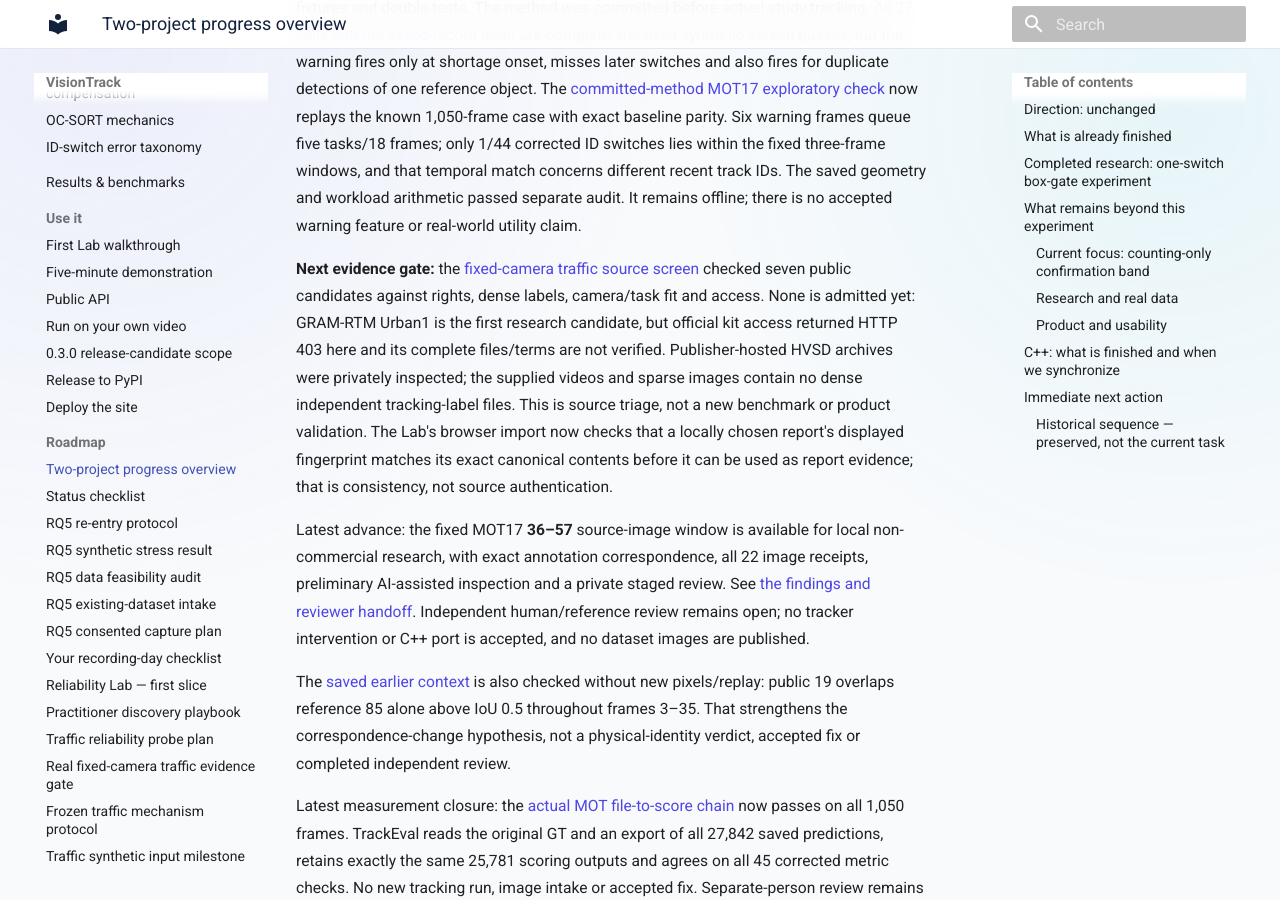
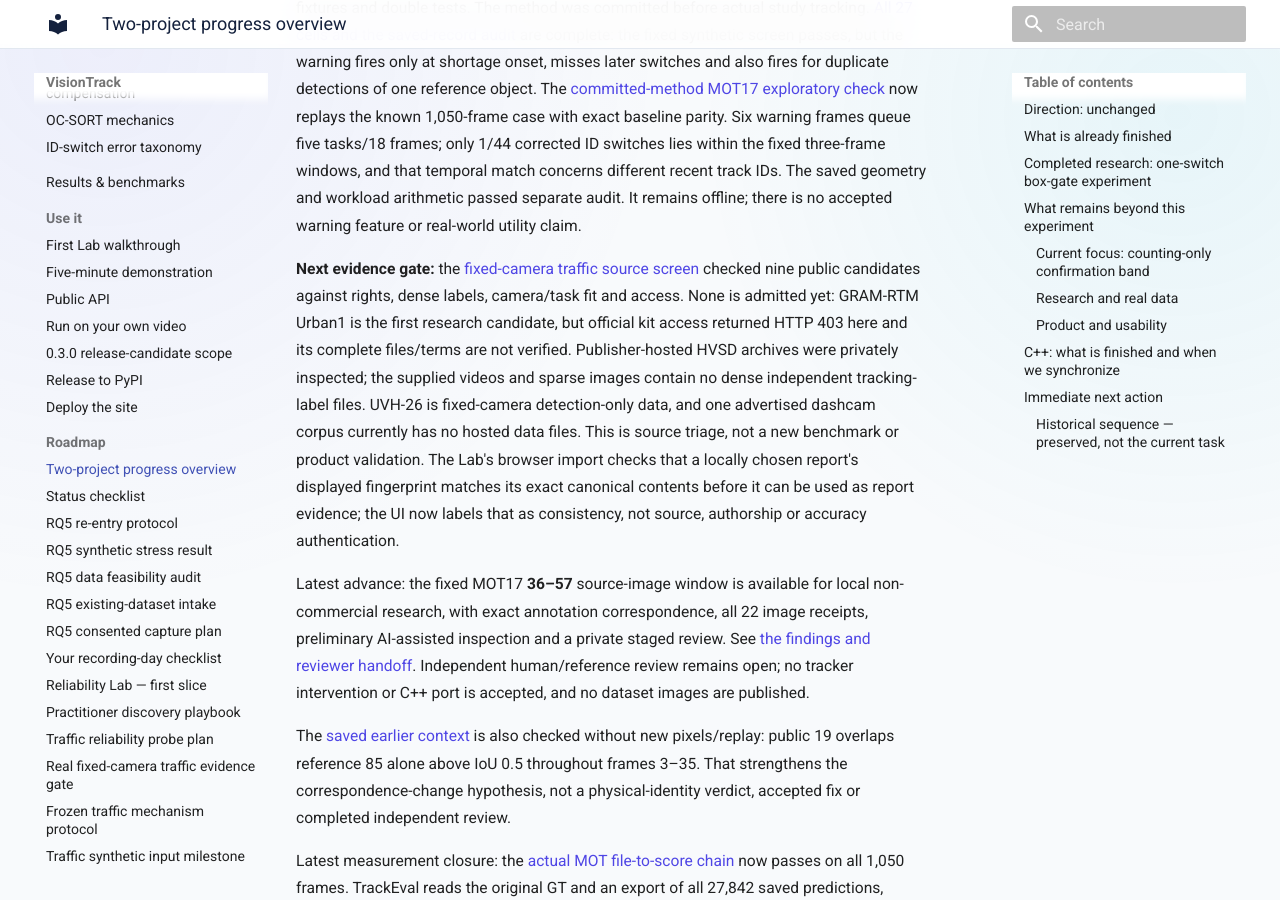
Before and after one commit to hulagerushikesh/visiontrack, an MkDocs documentation site: the page built from docs/PROGRESS_OVERVIEW.md, in a window 1280 px wide and 900 px high, scrolled down 856 px. Built offline with MkDocs 1.6.1 and Material for MkDocs 9.7.7, drawn with Linux system fonts in a browser that asks for light colours.

Commit message:
Clarify Lab evidence integrity and screen traffic sources

```diff
--- a/docs/PROGRESS_OVERVIEW.md
+++ b/docs/PROGRESS_OVERVIEW.md
@@ -41,15 +41,17 @@
 utility claim.
 
 **Next evidence gate:** the [fixed-camera traffic source screen](REAL_TRAFFIC_EVIDENCE_GATE.md)
-checked seven public candidates against rights, dense labels, camera/task fit
+checked nine public candidates against rights, dense labels, camera/task fit
 and access. None is admitted yet: GRAM-RTM Urban1 is the first research
 candidate, but official kit access returned HTTP 403 here and its complete
 files/terms are not verified. Publisher-hosted HVSD archives were privately
 inspected; the supplied videos and sparse images contain no dense independent
-tracking-label files. This is source triage, not a new benchmark or product
-validation. The Lab's browser import now checks that a locally chosen report's
-displayed fingerprint matches its exact canonical contents before it can be
-used as report evidence; that is consistency, not source authentication.
+tracking-label files. UVH-26 is fixed-camera detection-only data, and one
+advertised dashcam corpus currently has no hosted data files. This is source
+triage, not a new benchmark or product validation. The Lab's browser import
+checks that a locally chosen report's displayed fingerprint matches its exact
+canonical contents before it can be used as report evidence; the UI now labels
+that as consistency, not source, authorship or accuracy authentication.
 
 Latest advance: the fixed MOT17 **36–57** source-image window is available for
 local non-commercial research, with exact annotation correspondence, all 22
```
Also changed, not shown: docs/NEXT_STEPS.md (+3 -1 lines), docs/REAL_TRAFFIC_EVIDENCE_GATE.md (+3 -1 lines), 2 other files.
